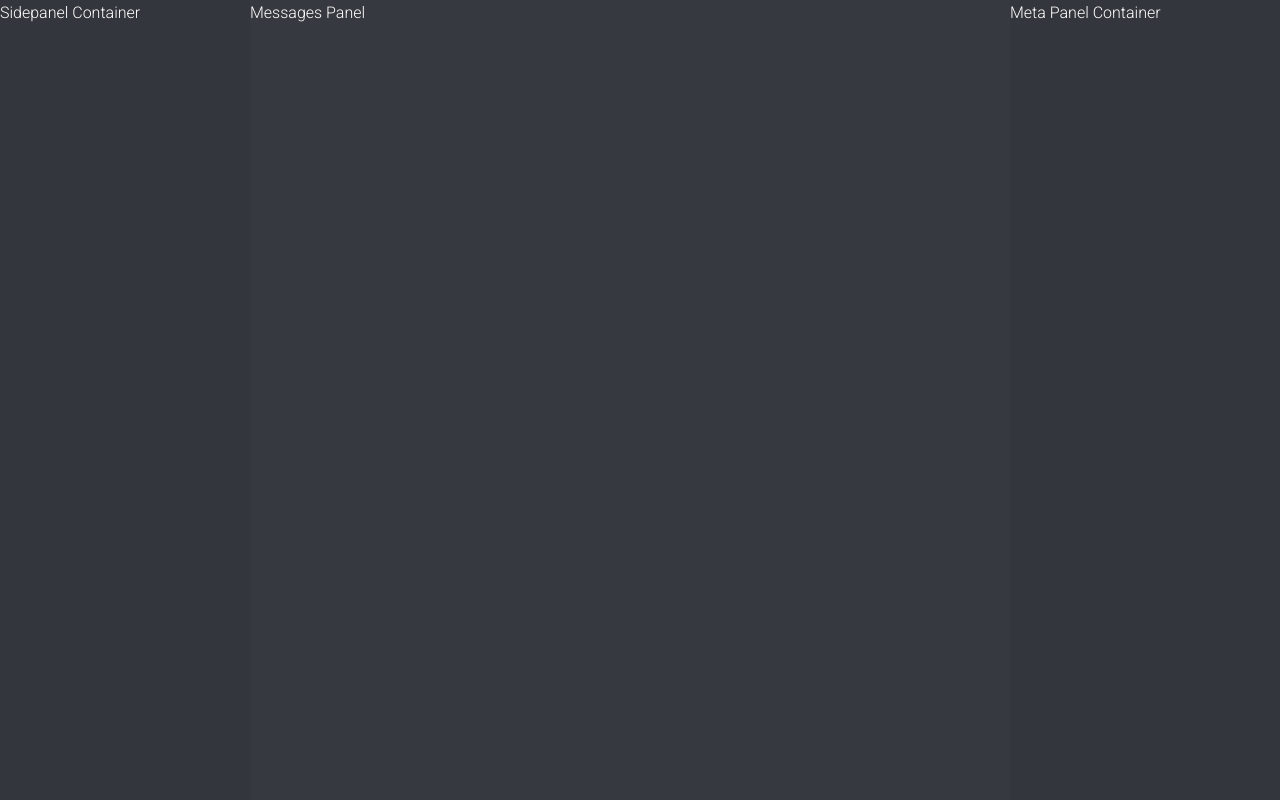
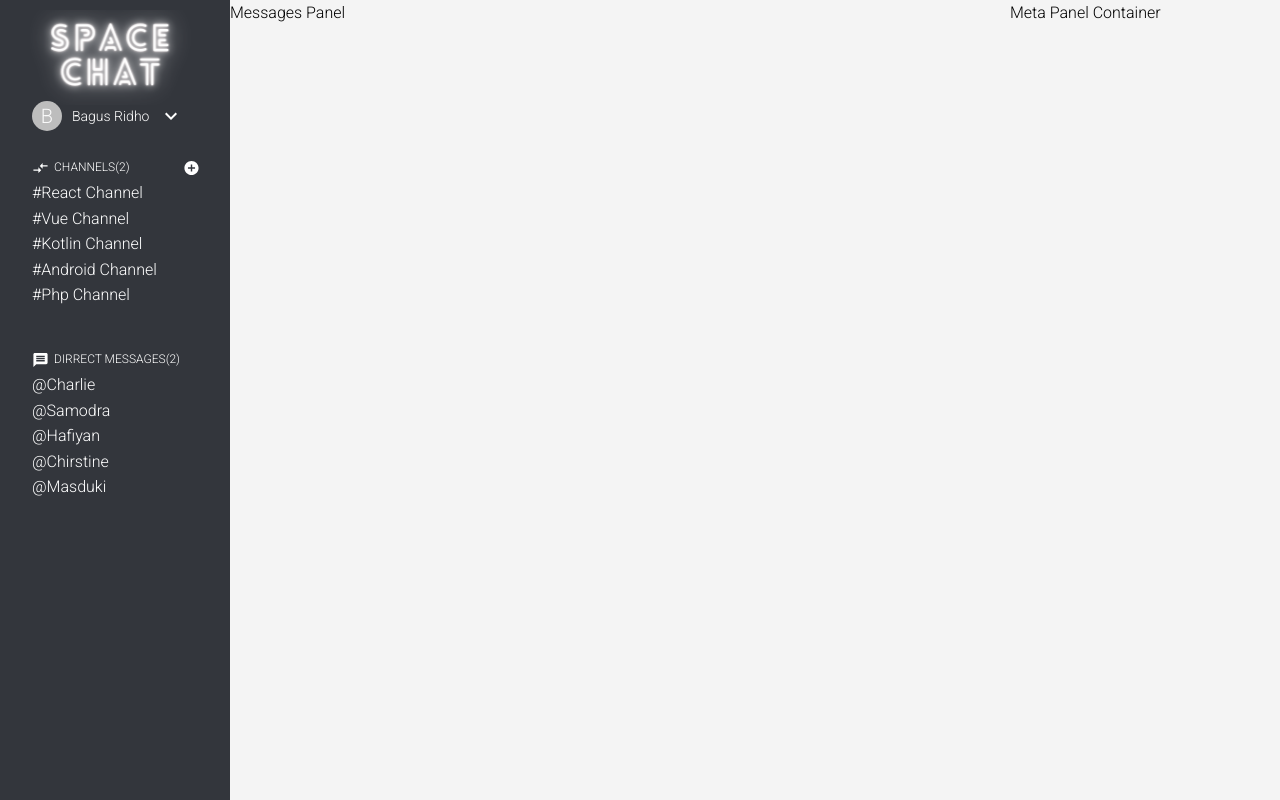
Before and after one commit to SamOdras/react-space-chat, a React (Create React App) app: page / in a window 1280 px wide. Built offline with nearby package versions, Linux system fonts and the light colour scheme.

Commit message:
Building Sidebar Interface

```diff
--- a/src/App.styles.scss
+++ b/src/App.styles.scss
@@ -1,4 +1,11 @@
 @import './responsive.styles.scss';
+
+$color-secondary : #33363C;
+$color-secondary-hover: #2F3136;
+
+$color-primary: #36393F;
+$color-primary-hover: #32353B;
+
 *,
 *::before,
 *::after {
--- a/src/components/messages/messages.styles.scss
+++ b/src/components/messages/messages.styles.scss
@@ -1,4 +1,4 @@
 .messages-container {
   grid-column: main-start / main-end;
-  background-color: #36393f;
+  background-color: #f4f4f4;
 }
--- a/src/components/meta-panel/meta-panel.styles.scss
+++ b/src/components/meta-panel/meta-panel.styles.scss
@@ -1,4 +1,4 @@
 .metapanel-container {
   grid-column: rightbar-start / rightbar-end;
-  background-color: #33363c;
+  background-color: #f4f4f4;
 }
--- /dev/null
+++ b/src/components/side-panel/side-modal.jsx
@@ -0,0 +1,109 @@
+import React from "react";
+import Button from "@material-ui/core/Button";
+import Dialog from "@material-ui/core/Dialog";
+import DialogActions from "@material-ui/core/DialogActions";
+import DialogContent from "@material-ui/core/DialogContent";
+import DialogTitle from "@material-ui/core/DialogTitle";
+
+import AddCircle from "@material-ui/icons/AddCircle";
+import IconButton from "@material-ui/core/IconButton";
+import TextField from "@material-ui/core/TextField";
+
+import CheckIcon from "@material-ui/icons/Check";
+import CloseIcon from "@material-ui/icons/Close";
+
+import { withStyles } from "@material-ui/core/styles";
+
+const DialogTextField = withStyles({
+  root: {
+    "& label.Mui-focused": {
+      color: "black",
+    },
+    "& .MuiInput-underline:after": {
+      borderBottomColor: "black",
+    },
+    "& .MuiOutlinedInput-root": {
+      "&.Mui-focused fieldset": {
+        borderColor: "black",
+      },
+    },
+  },
+})(TextField);
+
+class AlertDialog extends React.Component {
+  state = {
+    open: false,
+  };
+  handleClickOpen = () => {
+    this.setState({
+      open: true,
+    });
+  };
+  handleClose = () => {
+    this.setState({
+      open: false,
+    });
+  };
+
+  render() {
+    return (
+      <React.Fragment>
+        <IconButton
+          onClick={this.handleClickOpen}
+          className="divider-title__button"
+        >
+          <AddCircle className="divider-title__icon" />
+        </IconButton>
+        <Dialog
+          open={this.state.open}
+          onClose={this.handleClose}
+          aria-labelledby="alert-dialog-title"
+          aria-describedby="alert-dialog-description"
+        >
+          <DialogTitle id="alert-dialog-title">Add Channel ?</DialogTitle>
+          <DialogContent className="side-modal-form">
+            <DialogTextField
+              variant="outlined"
+              InputLabelProps={{
+                shrink: true,
+              }}
+              label="Name of Channel"
+            />
+            <DialogTextField
+              InputLabelProps={{
+                shrink: true,
+              }}
+              variant="outlined"
+              label="About the Channel"
+            />
+          </DialogContent>
+          <DialogActions>
+            <Button
+              startIcon={<CheckIcon />}
+              variant="outlined"
+              onClick={this.handleClose}
+              style={{ textTransform: "none" }}
+            >
+              Add
+            </Button>
+            <Button
+              startIcon={<CloseIcon />}
+              variant="outlined"
+              onClick={this.handleClose}
+              color="secondary"
+              style={{
+                textTransform: "none",
+                marginRight: "15px",
+                marginBottom: "5px",
+              }}
+            >
+              Cancel
+            </Button>
+          </DialogActions>
+        </Dialog>
+      </React.Fragment>
+    );
+  }
+}
+
+export default AlertDialog;
--- a/src/components/side-panel/side-panel.component.jsx
+++ b/src/components/side-panel/side-panel.component.jsx
@@ -1,13 +1,98 @@
-import React from 'react';
-import './side-panel.styles.scss';
+import React from "react";
+import SidePanelLogo from "../../assets/logo.png";
+import "./side-panel.styles.scss";
+import AddChannelButton from './side-modal';
+
+import Avatar from "@material-ui/core/Avatar";
+import Tooltip from "@material-ui/core/Tooltip";
+import MenuItem from "@material-ui/core/MenuItem";
+import Menu from "@material-ui/core/Menu";
+
+import ExpandMore from "@material-ui/icons/ExpandMore";
+import CompareArrows from "@material-ui/icons/CompareArrows";
+import MessageIcon from "@material-ui/icons/Message";
+
 
 class SidePanel extends React.Component {
-  render(){
-    return(
-      <div className="sidepanel-container">
-        Sidepanel Container
-      </div>
-    )
+  state = {
+    anchorEl: null,
+  };
+  handleOpen = (e) => {
+    this.setState({
+      anchorEl: e.currentTarget,
+    });
+  };
+  handleClose = () => {
+    this.setState({
+      anchorEl: null,
+    });
+  };
+  render() {
+    const { anchorEl } = this.state;
+    return (
+      <React.Fragment>
+        <Menu
+          id="simple-menu"
+          anchorEl={anchorEl}
+          keepMounted
+          open={Boolean(anchorEl)}
+          onClose={this.handleClose}
+        >
+          <MenuItem disabled onClick={this.handleClose}>
+            Signed as Bagus Ridho
+          </MenuItem>
+          <MenuItem selected onClick={this.handleClose}>Change Avatar</MenuItem>
+          <MenuItem onClick={this.handleClose}>Sign Out</MenuItem>
+        </Menu>
+        <div className="sidepanel-container">
+          <div className="sidepanel-header" onClick={this.handleOpen}>
+            <div className="sidepanel-header__logo">
+              <img
+                src={SidePanelLogo}
+                alt="Side panel logo"
+                style={{ width: "100%" }}
+              />
+            </div>
+            <Tooltip title="Click to see options" arrow placement="right">
+              <div className="sidepanel-header__avatar">
+                <Avatar className="avatar-image">B</Avatar>
+                <p>Bagus Ridho</p>
+                <ExpandMore />
+              </div>
+            </Tooltip>
+          </div>
+          <div className="sidepanel-content">
+            <div
+              className="sidepanel-content__channels"
+              style={{ marginBottom: "30px" }}
+            >
+              <div className="divider-title">
+                <CompareArrows className="divider-title__icon" />
+                <p>CHANNELS(2)</p>
+                <AddChannelButton/>
+              </div>
+              <div className="content-item">#React Channel</div>
+              <div className="content-item">#Vue Channel</div>
+              <div className="content-item">#Kotlin Channel</div>
+              <div className="content-item">#Android Channel</div>
+              <div className="content-item">#Php Channel</div>
+            </div>
+
+            <div className="sidepanel-content__users">
+              <div className="divider-title">
+                <MessageIcon className="divider-title__icon " />
+                <p>DIRRECT MESSAGES(2)</p>
+              </div>
+              <div className="content-item">@Charlie</div>
+              <div className="content-item">@Samodra</div>
+              <div className="content-item">@Hafiyan</div>
+              <div className="content-item">@Chirstine</div>
+              <div className="content-item">@Masduki</div>
+            </div>
+          </div>
+        </div>
+      </React.Fragment>
+    );
   }
 }
 
--- a/src/components/side-panel/side-panel.styles.scss
+++ b/src/components/side-panel/side-panel.styles.scss
@@ -1,4 +1,99 @@
+@import "../../responsive.styles.scss";
+:root{
+  --sidebar-font-size: 14px;
+  --divider-font-size: 12px;
+}
+@include respond(tab-land) {
+  :root{
+    --sidebar-font-size: 12px;
+    --divider-font-size: 10px;
+  }
+}
+
 .sidepanel-container {
   grid-column: sidebar-start / sidebar-end;
   background-color: #33363c;
+  color: white;
+  padding-top: 10px;
+  padding-left: 10px;
+  padding-right: 15px;
+  .sidepanel-header {
+    width: 100%;
+    display: grid;
+    grid-template-rows: min-content min-content;
+    justify-items: start;
+    &__logo {
+      height: 80px;
+      width: 200px;
+    }
+    &__avatar {
+      // background-color: red;
+      display: grid;
+      grid-template-columns: min-content max-content min-content;
+      grid-column-gap: 10px;
+
+      justify-self: start;
+      align-items: center;
+
+      margin-left: 17px;
+      margin-top: 6px;
+      margin-bottom: 15px;
+
+      font-size: var(--sidebar-font-size);
+      cursor: pointer;
+      padding: 5px;
+      border-radius: 3px;
+      transition: all 0.2s;
+
+      .avatar-image {
+        width: 30px;
+        height: 30px;
+      }
+    }
+  }
+  .sidepanel-content {
+    display: grid;
+    grid-row-gap: 10px;
+    margin-left: 17px;
+    padding: 5px;
+
+    .content-item {
+      margin-left: -10px;
+      padding-left: 10px;
+      border-radius: 3px;
+      transition: all 0.2s;
+      cursor: pointer;
+
+      &:hover {
+        background-color: #3f4044;
+      }
+    }
+  }
 }
+
+
+.divider-title {
+  display: grid;
+  grid-template-columns: min-content max-content 1fr;
+  grid-column-gap: 5px;
+  align-items: center;
+
+  font-size: var(--divider-font-size);
+  padding-right: 10px;
+  &__icon {
+    width: 17px !important;
+  }
+  &__button {
+    color: white !important;
+    justify-self: end;
+    cursor: pointer;
+    padding: 0px !important;
+  }
+}
+
+
+.side-modal-form {
+  width: 500px;
+  display: grid;
+  grid-row-gap: 10px;
+}
--- a/src/pages/main-page/main-page.styles.scss
+++ b/src/pages/main-page/main-page.styles.scss
@@ -3,8 +3,7 @@
 .main-page-container {
   display: grid;
   height: 100vh;
-  grid-template-columns: [sidebar-start] 250px [sidebar-end main-start] 1fr [main-end rightbar-start] 270px [rightbar-end];
-  color: white;
+  grid-template-columns: [sidebar-start] 230px [sidebar-end main-start] 1fr [main-end rightbar-start] 270px [rightbar-end];
   .left-sidebar {
     grid-column: sidebar-start / sidebar-end;
     background-color: #33363C;
```
Also changed, not shown: src/assets/logo.png (renamed from src/assets/messages-logo.png).
